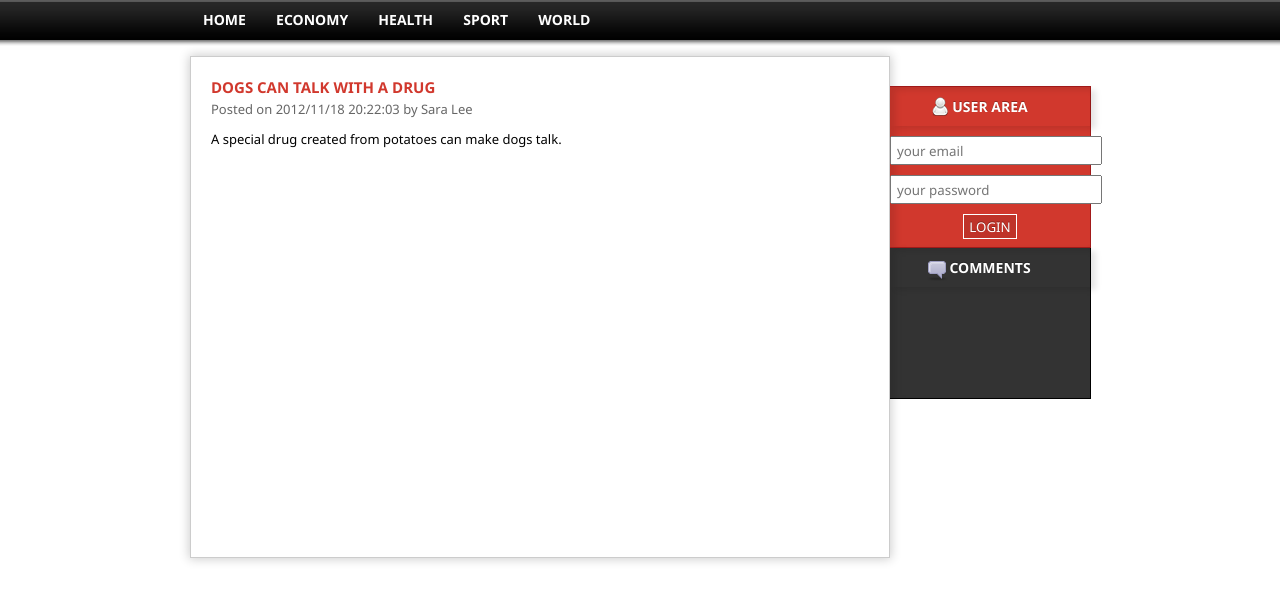
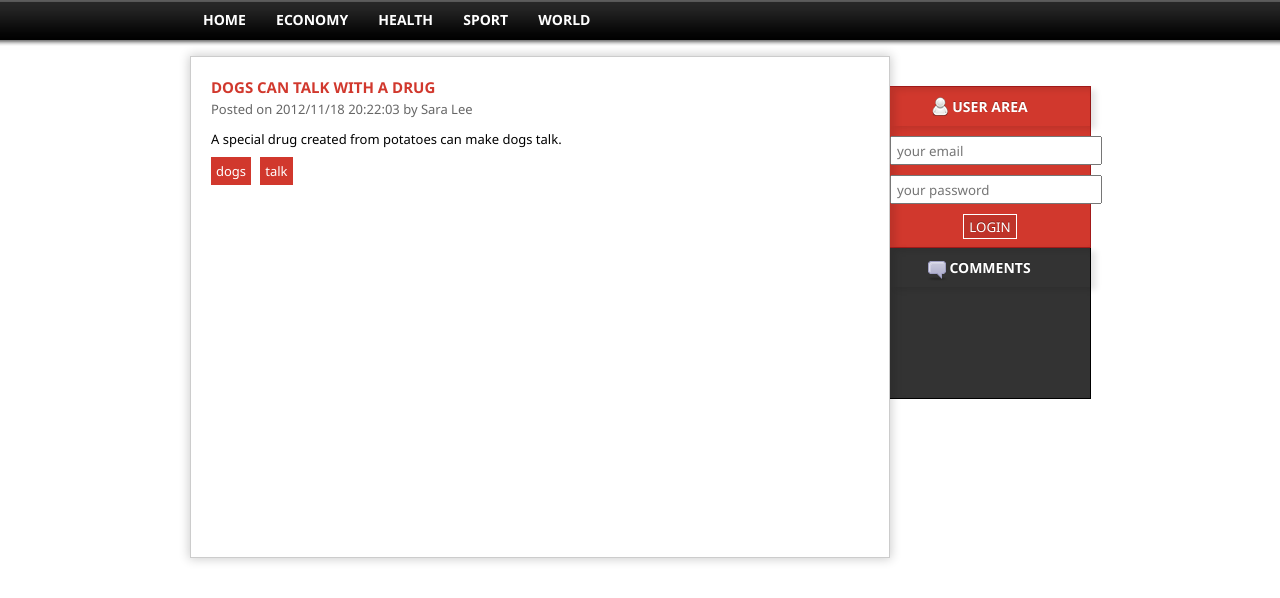
Before and after one commit to andrefreitas/feup-ltw-socialnews, a PHP site: the page made by article.php in a window 1280 px wide. Shown: the part 142-740 px from the top of the page. Run offline with PHP 8.4, Linux system fonts and the light colour scheme; data comes from the database, SQL or seed files in the repository; some libraries are stand-ins or nearby versions.

Commit message:
Added tags in news

```diff
--- a/article.php
+++ b/article.php
@@ -55,12 +55,11 @@
 					echo "<span class=\"info\"> Posted on ".$datetime->format('Y/m/d H:i:s')." by ".$author['name']."</span>";
 					echo "<div class=\"entry\"> ".$news['content']."</div>";
 					$tags=$data->getNewsTags($news['id']);
-					//echo "<div class=\"tags\">\n<ul>";
-					//echo "<h2> Tags </h2>";
-					//foreach($tags as $tag){
-					//	echo"<li>".$tag."</li>";
-					//}
-					//echo "</ul>\n</div>";
+					echo "<div class=\"alltags\">";
+					foreach($tags as $tag){
+						echo "<span class=\"tagbox\">".$tag."</span> ";
+					}
+					echo "</div>";
 				?>
 				</div>
                 </div>
--- a/css/template.css
+++ b/css/template.css
@@ -335,7 +335,7 @@
 }
 
 .entry{
-	height:130px;
+
 }
 
 .entry .tnside{
@@ -489,9 +489,10 @@ box-shadow: 6px 3px 6px rgba(0,0,0,0.1);
 .loggedin li{
 	margin-left:10px;
 }
-.loggedin ul a:link{
+.loggedin ul a:link,.loggedin ul a:visited{
 	text-decoration:none;
 	font-size:14px;
+	color:#fff;
 }
 
 .loggedin ul a:hover{
@@ -503,3 +504,16 @@ box-shadow: 6px 3px 6px rgba(0,0,0,0.1);
 	background-position: 33px 20px;
 
 }
+
+.tagbox{
+	font-size:13px;
+	color:#fff;
+	background:#d1382d;
+	padding:5px;
+	margin-right:5px;
+}
+
+
+.alltags{
+margin-top:10px;
+}
```
